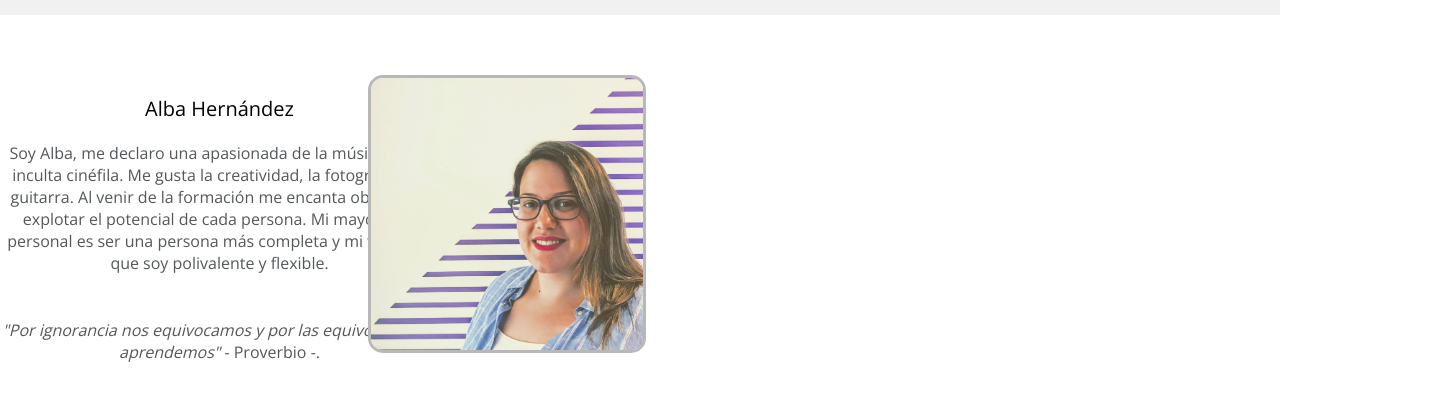
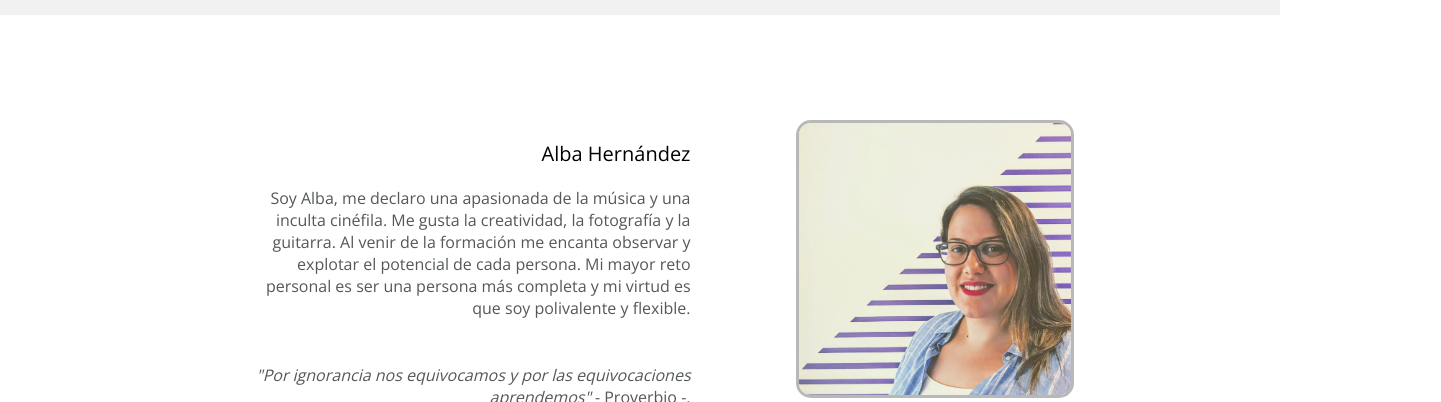
Before and after one commit to Adalab/d-s1-valkyrias, a website: page index.html in a window 1280 px wide. Shown: the part 1070-1472 px from the top of the page, 1441 px wide, since content can reach past the window. Drawn offline with nearby package versions, Linux system fonts and the light colour scheme.

Commit message:
changes sofia grid

```diff
--- a/index.html
+++ b/index.html
@@ -74,7 +74,7 @@
     <!--MARTAAAAAAAAAAAAAAAAAAAAAAAAAAA-->
 
     <!--SOOFIIIIIIIIIIIIIIIIIIIIIIIIIIIIIIIIIIIIIIIIII-->
-
+    <section class="sofi">
       <div class="memuero">
         <div class="sigomuriendo"><!--texto-->
           <p class="titlename">Alba Hernández</p><p class="textwho">Soy Alba, me declaro una apasionada de la música y una inculta cinéfila. Me gusta la creatividad, la fotografía y la guitarra. Al venir de la formación me encanta observar y explotar el potencial de cada persona. Mi mayor reto personal es ser una persona más completa y mi virtud es que soy polivalente y flexible.</p><p class="textwho"><em>"Por ignorancia nos equivocamos y por las equivocaciones aprendemos"</em> - Proverbio -.</p>
@@ -93,7 +93,7 @@
           <img src="images/Marta.jpg" alt="fotografía Marta" title="fotografía de Marta" class="aunquenrealidad">
         </div>
         <div class="mevienebien"><!--texto-->
-     <p class="titlename">Marta Ocaña</p></p><p class="textwho">Soy Marta, madrileña orgullosa nacida en 1988. Di varias vueltas hasta caer en el sector social, en el que trabajé cuatro años como técnica de proyectos. Ahora quiero centrarme en la intersección entre lo social y la programación. Tengo una bici, estoy aprendiendo a coser y funciono mucho mejor con música.</p><p class="textwho"><em>"Donde hay poca justicia es un peligro tener razón"</em>- Quevedo -.</p>
+          <p class="titlename">Marta Ocaña</p><p class="textwho">Soy Marta, madrileña orgullosa nacida en 1988. Di varias vueltas hasta caer en el sector social, en el que trabajé cuatro años como técnica de proyectos. Ahora quiero centrarme en la intersección entre lo social y la programación. Tengo una bici, estoy aprendiendo a coser y funciono mucho mejor con música.</p><p class="textwho"><em>"Donde hay poca justicia es un peligro tener razón"</em>- Quevedo -.</p>
           <ul>
             <li><a href=""><i class="fab fa-twitter"></i></a></li>
             <li><a href=""><i class="fab fa-linkedin-in"></i></a></li>
@@ -132,7 +132,7 @@
           </ul>
         </div>
       </div>
-
+    </section>
     <!--SOOFIIIIIIIIIIIIIIIIIIIIIIIIIIIIIIIIIIIIIIIIII-->
 
     <!--ALBAAAAAAAAAAAAAAAAAAAAAAAAAAAAAAAAAAAAAAAAAA-->
--- a/scss/main.scss
+++ b/scss/main.scss
@@ -254,17 +254,25 @@ margin-bottom: 0;
 /*codigo marta*/
 
 /*codigo Sofi*/
+.sofi{
+  justify-content: center;
+  margin: 0 auto;
+  display: flex;
+  flex-direction: column;
+  align-items: center;
+}
 .memuero{
   display: grid;
-  grid-template-columns: 278px 1fr;
+  grid-template-columns: 1fr 278px;
   grid-template-rows: 278px;
   grid-template-areas: "sigomuriendo" "mori";
-  grid-gap: 45px;
+  grid-gap: 45px 60px;
   margin-bottom: 60px;
   margin-top: 45px;
 }
 .sigomuriendo{
   width: 439px;
+  text-align: right;
 }
 .mori{
   box-sizing: border-box;
@@ -295,7 +303,7 @@ margin-bottom: 0;
   grid-template-columns: 1fr  278px;
   grid-template-rows: 278px;
   grid-template-areas: "aunquenrealidad" "mevienebien";
-  grid-gap: 45px;
+  grid-gap: 45px 60px;
   margin-bottom: 60px;
   margin-top: 45px;
 }
@@ -312,11 +320,13 @@ margin-bottom: 0;
 }
 .mevienebien{
   width: 439px;
+  text-align: left;
 }
 .sigomuriendo ul {
   margin: 0;
   padding: 0;
   list-style: none;
+  text-align: right;
 }
 .mori{
   width: 278px;
```
Also changed, not shown: styles/main.css. Lines whose indentation alone changed are shown as unchanged.
